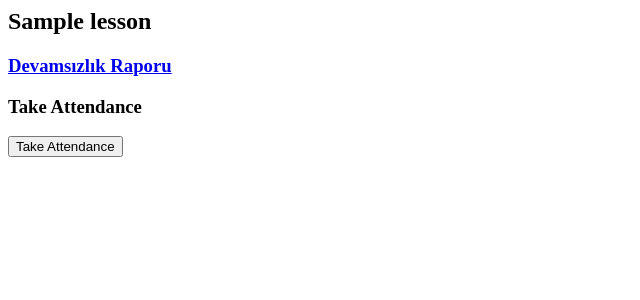
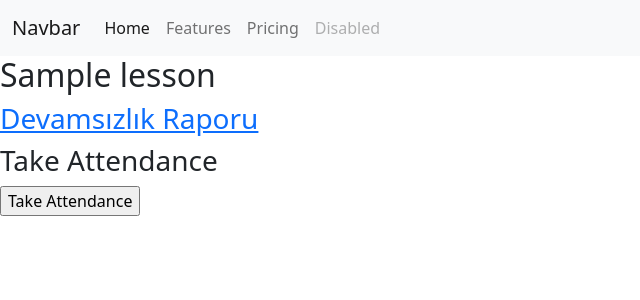
Before and after one commit to akahramn/attandance_face_recognition, a Django app: template attendance/templates/attendance/lesson.html in a window 1280 px wide. Shown: the top 300 px of the page, without its empty margins (0-640 px from the left). Run offline with Django 3.2, Linux system fonts and the light colour scheme; the template is opened without the code that fills it: most values are stand-ins (such as "Sample title", 1, 10 or a date in 2020).

Commit message:
Add header and footer in  template

```diff
--- a/attendance/templates/attendance/attendance_list.html
+++ b/attendance/templates/attendance/attendance_list.html
@@ -1,3 +1,4 @@
+
 {% if attendance %}
     <h2>Akademik Personel: {{ attendance.instructor }}</h2>
     <h3>Yoklama Saati: {{ attendance.lesson_date}}</h3>
--- /dev/null
+++ b/attendance/templates/attendance/base.html
@@ -0,0 +1,43 @@
+<!doctype html>
+<html lang="en">
+<head>
+  <meta charset="UTF-8">
+  <meta name="viewport"
+        content="width=device-width, user-scalable=no, initial-scale=1.0, maximum-scale=1.0, minimum-scale=1.0">
+  <meta http-equiv="X-UA-Compatible" content="ie=edge">
+  <title>Document</title>
+      {% load static %}
+    <link href="https://cdn.jsdelivr.net/npm/bootstrap@5.1.3/dist/css/bootstrap.min.css" rel="stylesheet" integrity="sha384-1BmE4kWBq78iYhFldvKuhfTAU6auU8tT94WrHftjDbrCEXSU1oBoqyl2QvZ6jIW3" crossorigin="anonymous">
+</head>
+<body>
+ <nav class="navbar navbar-expand-lg navbar-light bg-light">
+  <div class="container-fluid">
+    <a class="navbar-brand" href="#">Navbar</a>
+    <button class="navbar-toggler" type="button" data-bs-toggle="collapse" data-bs-target="#navbarNav" aria-controls="navbarNav" aria-expanded="false" aria-label="Toggle navigation">
+      <span class="navbar-toggler-icon"></span>
+    </button>
+    <div class="collapse navbar-collapse" id="navbarNav">
+      <ul class="navbar-nav">
+        <li class="nav-item">
+          <a class="nav-link active" aria-current="page" href="#">Home</a>
+        </li>
+        <li class="nav-item">
+          <a class="nav-link" href="#">Features</a>
+        </li>
+        <li class="nav-item">
+          <a class="nav-link" href="#">Pricing</a>
+        </li>
+        <li class="nav-item">
+          <a class="nav-link disabled">Disabled</a>
+        </li>
+      </ul>
+    </div>
+  </div>
+</nav>
+{% block body%}
+ {% endblock%}
+
+<script src="https://cdn.jsdelivr.net/npm/bootstrap@5.1.3/dist/js/bootstrap.bundle.min.js" integrity="sha384-ka7Sk0Gln4gmtz2MlQnikT1wXgYsOg+OMhuP+IlRH9sENBO0LRn5q+8nbTov4+1p" crossorigin="anonymous"></script>
+
+</body>
+</html>
--- a/attendance/templates/attendance/lesson.html
+++ b/attendance/templates/attendance/lesson.html
@@ -1,3 +1,7 @@
+{% extends "attendance/base.html" %}
+
+{% block body %}
+
     {% if lesson %}
         <h2>{{ lesson.name }}</h2>
         <a href="http://127.0.0.1:8000/attendance/lessons/{{lesson.id}}/attendances"><h3>Devamsızlık Raporu</h3></a>
@@ -12,3 +16,4 @@
     {% else %}
         <p>No one is here.</p>
     {% endif %}
+{% endblock %}
--- a/attendance/urls.py
+++ b/attendance/urls.py
@@ -9,8 +9,6 @@ urlpatterns = [
     path('lessons/<int:lesson_id>/takeAttendance', views.take_attendance, name='take_attendance'),
     path('lessons/<int:lesson_id>/attendances', views.attendances, name='attendances'),
     path('lessons/attendances/<int:attendance_id>', views.attendance_list, name='attendance_list'),
-    path('test', views.test, name="test")
-
-
+    path('test', views.test, name="test"),
 
 ]
--- a/graduationProject/settings.py
+++ b/graduationProject/settings.py
@@ -119,6 +119,7 @@ USE_TZ = True
 
 STATIC_URL = 'static/'
 
+
 # Default primary key field type
 # https://docs.djangoproject.com/en/4.0/ref/settings/#default-auto-field
 
```
Lines whose indentation alone changed are shown as unchanged.
